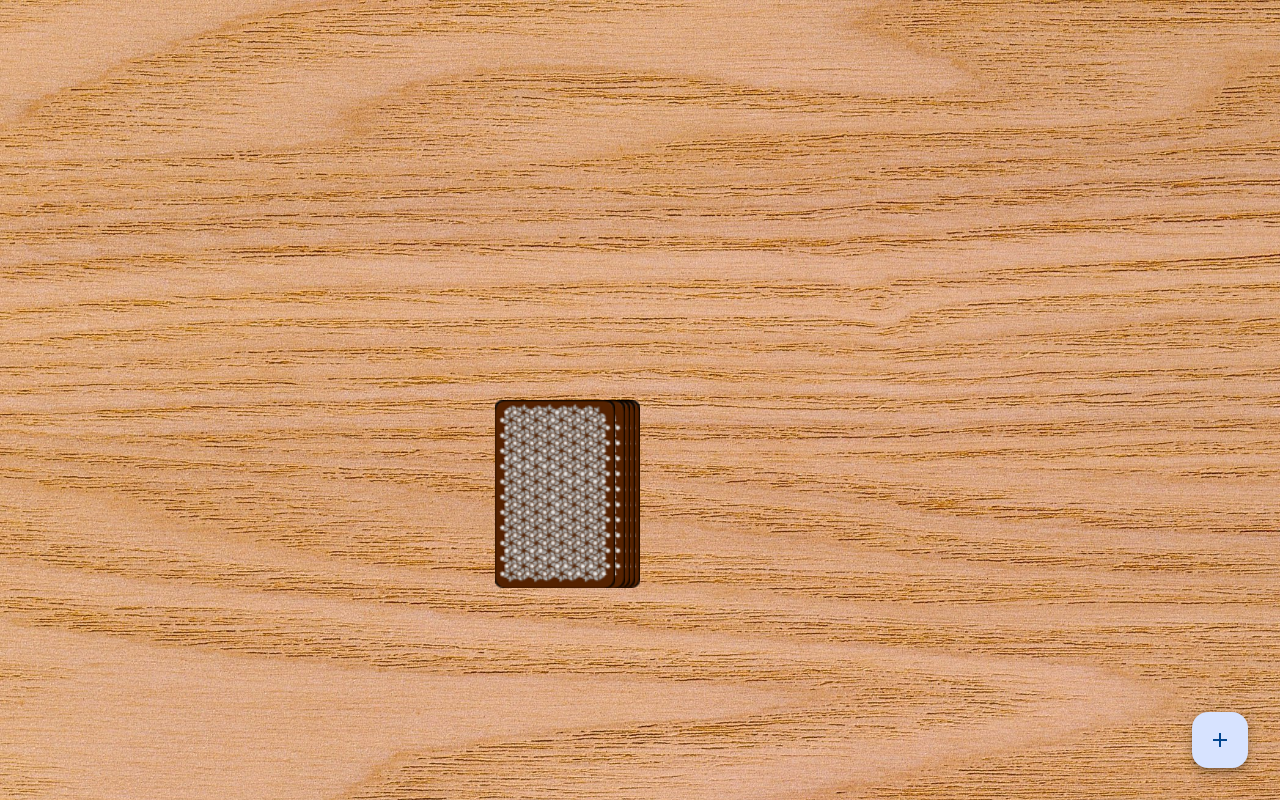
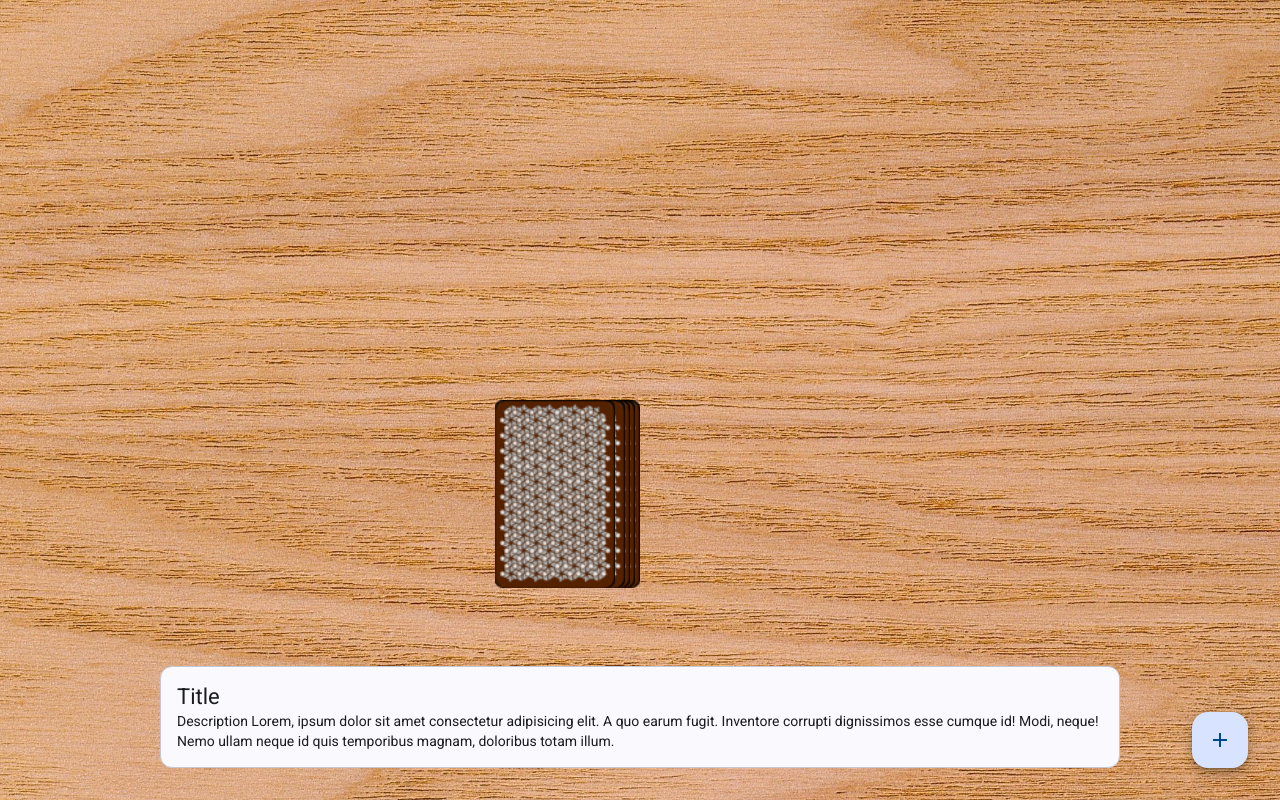
Before and after one commit to FelixWagner25/ring_of_fire, an Angular app: page /game in a window 1280 px wide. Built offline with nearby package versions, Linux system fonts and the light colour scheme.

Commit message:
feat: add example card

```diff
--- /dev/null
+++ b/src/app/game-info/game-info.html
@@ -0,0 +1,10 @@
+<mat-card appearance="outlined">
+  <mat-card-header>
+    <mat-card-title>Title</mat-card-title>
+  </mat-card-header>
+  <mat-card-content>
+    Description Lorem, ipsum dolor sit amet consectetur adipisicing elit. A quo earum fugit.
+    Inventore corrupti dignissimos esse cumque id! Modi, neque! Nemo ullam neque id quis temporibus
+    magnam, doloribus totam illum.
+  </mat-card-content>
+</mat-card>
--- a/src/app/game/game.html
+++ b/src/app/game/game.html
@@ -41,6 +41,8 @@
   </div>
 </section>
 
+<app-game-info class="pin-bottom"></app-game-info>
+
 <button matFab class="btn-add" (click)="openDialog()">
   <mat-icon>add_2</mat-icon>
 </button>
--- a/src/app/game/game.scss
+++ b/src/app/game/game.scss
@@ -63,3 +63,10 @@
     right: 32px;
     bottom: 32px;
 }
+
+.pin-bottom{
+    position: absolute;
+    bottom: 32px;
+    left: 160px;
+    right: 160px;
+}
--- a/src/app/game/game.ts
+++ b/src/app/game/game.ts
@@ -7,11 +7,12 @@ import {MatButtonModule} from '@angular/material/button';
 import { MatIcon } from '@angular/material/icon';
 import { MatDialog } from '@angular/material/dialog';
 import { DialogAddPlayer } from '../dialog-add-player/dialog-add-player';
+import { GameInfo } from '../game-info/game-info';
 
 
 @Component({
   selector: 'app-game',
-  imports: [CommonModule, Player, MatButtonModule, MatIcon],
+  imports: [CommonModule, Player, MatButtonModule, MatIcon, GameInfo],
   templateUrl: './game.html',
   styleUrl: './game.scss',
 })
```
Also changed, not shown: src/app/game-info/game-info.ts (added, +13 -0 lines), src/app/game-info/game-info.scss (added), 1 other file (tests, documents, lock files or other folders).
